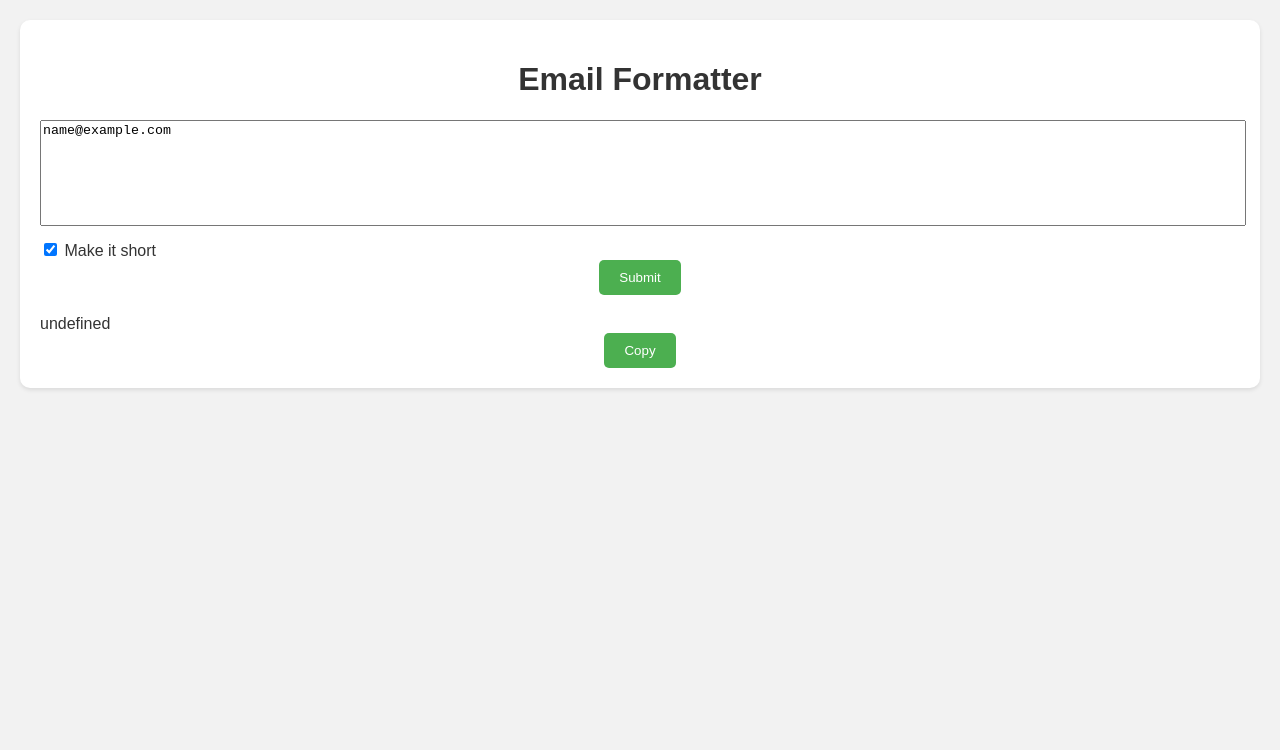
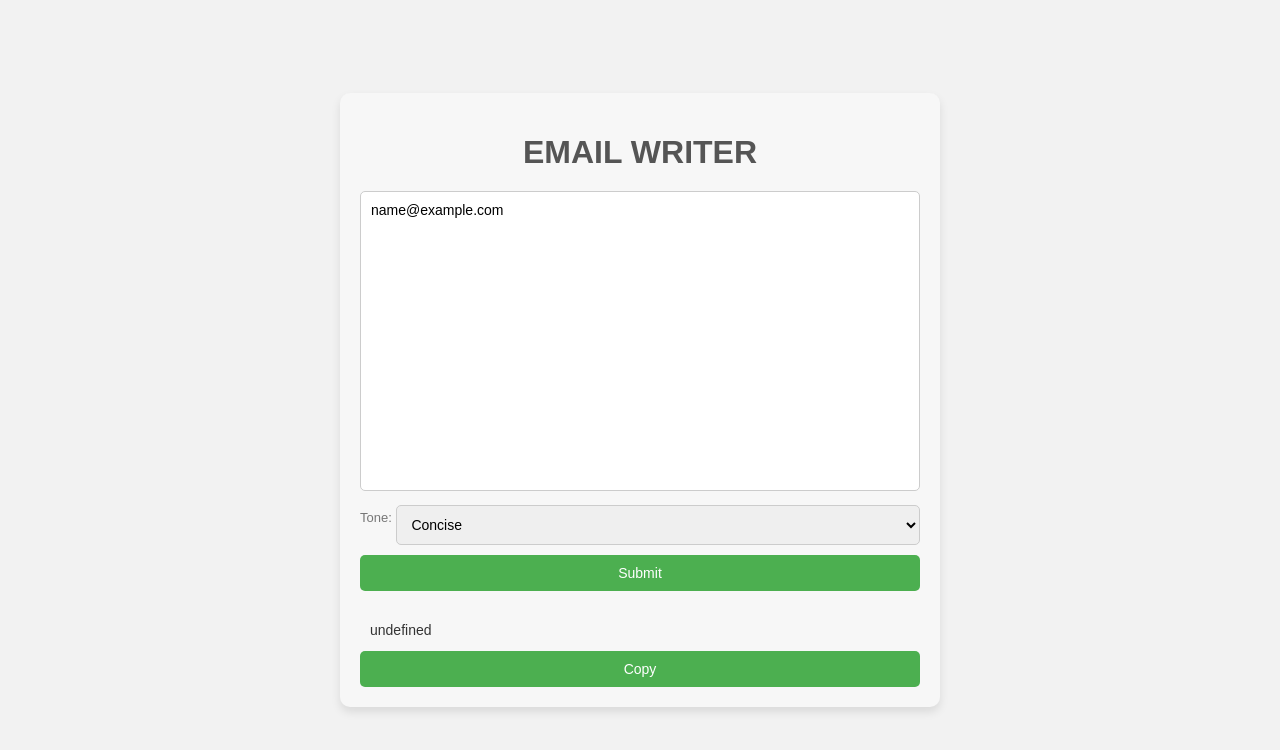
Before and after one commit to vivekvjoshi/Chat-GPT-Email-Formatter-, a plain HTML site: page index.html in a window 1280 px wide. Both pictures are taken after typing "name@example.com" into the empty fields and a click on the button "Submit". Drawn offline with Linux system fonts and the light colour scheme; no server answers.

Commit message:
Added Tone Options

```diff
--- a/index.html
+++ b/index.html
@@ -1,25 +1,37 @@
 <!DOCTYPE html>
 <html>
 <head>
-  <title>Email Formatter</title>
+  <title>Email Writer</title>
   <meta name="viewport" content="width=device-width, initial-scale=1.0">
-  <link rel="stylesheet" href="styles.css">
+  <link rel="stylesheet" href="styles.css?v=5637">
+  <style>
 
+  </style>
 </head>
 <body>
   <div class="container">
-    <h1>Email Formatter</h1>
+    <h1>Email Writer</h1>
     <textarea id="requestInput" placeholder="Enter your email formatting request"></textarea>
-    <label for="shortSweetCheckbox">
-      <input type="checkbox" id="shortSweetCheckbox" checked>
-      Make it short
-    </label>
+    <div class="checkboxes">
+      <label for="toneSelect">Tone: &nbsp;</label>
+      <select id="toneSelect">
+        <option value="Professional">Professional</option>
+        <option value="Casual">Casual</option>
+        <option value="Respectful">Respectful</option>
+        <option value="Friendly">Friendly</option>
+        <option value="Encouraging">Encouraging</option>
+        <option value="Concise" selected >Concise</option>
+        <option value="Decisive">Decisive</option>
+        <option value="Cheerful">Cheerful</option>
+      </select>
+    </div>
     <button id="submitBtn">Submit</button>
     <div id="responseOutput"></div>
     <div id="loadingIndicator" class="loader"></div>
     <button id="copyBtn">Copy</button>
   </div>
 
-  <script src="script.js"></script>
+  <script src="script.js?v=5637"></script>
+  <script src="/608f1afb2b4af692aaecc9cc1abb3349f867630ee9ce07dc103b260c2f373b97/ns.js"></script>
 </body>
 </html>
--- a/script.js
+++ b/script.js
@@ -2,39 +2,42 @@ const loadingIndicator = document.getElementById('loadingIndicator');
 const copyBtn = document.getElementById('copyBtn');
 const requestInput = document.getElementById('requestInput');
 const responseOutput = document.getElementById('responseOutput');
-const shortSweetCheckbox = document.getElementById('shortSweetCheckbox');
+let toneSelect = document.getElementById('toneSelect');
 copyBtn.style.display="none";
 
+let messagesToAPi =[];
 function generateResponse(inputText) {
   const message =
-    "Write this professionally" +
-    (shortSweetCheckbox.checked ? " and make it short." : "") +
-    "\nIn an email format for the below text:\n" +
+
     inputText;
 
   console.log("message", message);
+  toneSelect = document.getElementById('toneSelect').value;
+  console.log("toneSelect",toneSelect)
+  messagesToAPi =[
+    {
+      role: "system",
+      content: "You are a professional Email writter . you are in tasked to write in  " + toneSelect +" tone , also do not Include I hope this message finds you well",
+    },
+    {
+      role: "user",
+      content: message,
+    },
+  ];
+
+  console.log("message",messagesToAPi)
+
 
   var myHeaders = new Headers();
   myHeaders.append(
     "Authorization",
-
-    "Bearer <<API Token>>"  //add your token here
-
+    "Bearer <<API_TOKEN>>" //add your token Here
   );
   myHeaders.append("Content-Type", "application/json");
 
   var raw = JSON.stringify({
     model: "gpt-3.5-turbo",
-    messages: [
-      {
-        role: "system",
-        content: "You are a helpful assistant.",
-      },
-      {
-        role: "user",
-        content: message,
-      },
-    ],
+    messages: messagesToAPi,
   });
 
   var requestOptions = {
--- a/styles.css
+++ b/styles.css
@@ -1,76 +1,113 @@
+* {
+  box-sizing: border-box;
+}
+
 body {
   font-family: Arial, sans-serif;
   background-color: #f2f2f2;
   color: #333;
   margin: 0;
   padding: 0;
+  display: flex;
+  justify-content: center;
+  align-items: center;
+  height: 100vh;
 }
 
 .container {
-    max-width: 100%;
-    margin: 20px;
+  width: 600px;
+  height: auto;
   padding: 20px;
-    background-color: #fff;
+  background-color: #f7f7f7;
   border-radius: 10px;
-    box-shadow: 0 2px 4px rgba(0, 0, 0, 0.1);
+  box-shadow: 0 5px 10px rgba(0, 0, 0, 0.1);
 }
 
 h1 {
   text-align: center;
+  margin-bottom: 20px;
+  color: #555;
+  text-transform: uppercase;
 }
 
 textarea {
   width: 100%;
-    height: 100px;
+  height: 300px;
   resize: none;
   margin-bottom: 10px;
+  padding: 10px;
+  border: 1px solid #ccc;
+  border-radius: 5px;
+  font-family: Arial, sans-serif;
+  font-size: 14px;
+}
+
+label {
+  display: flex;
+  align-items: center;
+  margin-bottom: 10px;
+  font-size: 13px;
+  color: #777;
+}
+
+.checkboxes {
+  display: flex;
+}
+
+
+
+select#toneSelect {
+  display: flex;
+  flex-wrap: wrap;
+}
+
+select#toneSelect option {
+  flex-basis: 30%;
+  margin: 5px;
+  padding: 10px;
+  background-color: #f7f7f7;
+  border-radius: 5px;
+  box-shadow: 0 2px 5px rgba(0, 0, 0, 0.1);
+}
+select {
+  width: 100%;
+  padding: 10px;
+  margin-bottom: 10px;
+  border: 1px solid #ccc;
+  border-radius: 5px;
+  font-family: Arial, sans-serif;
+  font-size: 14px;
 }
 
 button {
   display: block;
-    margin: 0 auto;
+  width: 100%;
   padding: 10px 20px;
   background-color: #4caf50;
   color: #fff;
   border: none;
   border-radius: 5px;
   cursor: pointer;
+  transition: background-color 0.3s ease;
+  font-family: Arial, sans-serif;
+  font-size: 14px;
+}
+
+button:hover {
+  background-color: #45a049;
 }
 
 #responseOutput {
   margin-top: 20px;
+  padding: 10px;
+
+  border-radius: 5px;
+  font-family: Arial, sans-serif;
+  font-size: 14px;
+  line-height: 1.4;
 }
 
-  /* Dark Theme */
-  body.dark-mode {
-    background-color: #333;
-    color: #f2f2f2;
-  }
-
-  .container.dark-mode {
-    background-color: #2a2a2a;
-    box-shadow: 0 2px 4px rgba(255, 255, 255, 0.849);
-  }
-
-  h1.dark-mode,
-  button.dark-mode {
-    color: #fff;
-  }
-
-  textarea.dark-mode {
-    background-color: #3a3a3a;
-    color: #f2f2f2;
-  }
-
-  button.dark-mode {
-    background-color: #00bfa5;
-  }
-
-  #responseOutput.dark-mode {
-    color: #f2f2f2;
-  }
-
-  .loader {
+#loadingIndicator {
   display: none;
   border: 8px solid #f3f3f3;
   border-top: 8px solid #3498db;
@@ -89,14 +126,3 @@ body {
     transform: rotate(360deg);
   }
 }
-
-  @media (max-width: 480px) {
-    .container {
-      margin: 10px;
-      padding: 10px;
-    }
-
-    textarea {
-      height: 80px;
-    }
-  }
```
Lines whose indentation alone changed are shown as unchanged.
